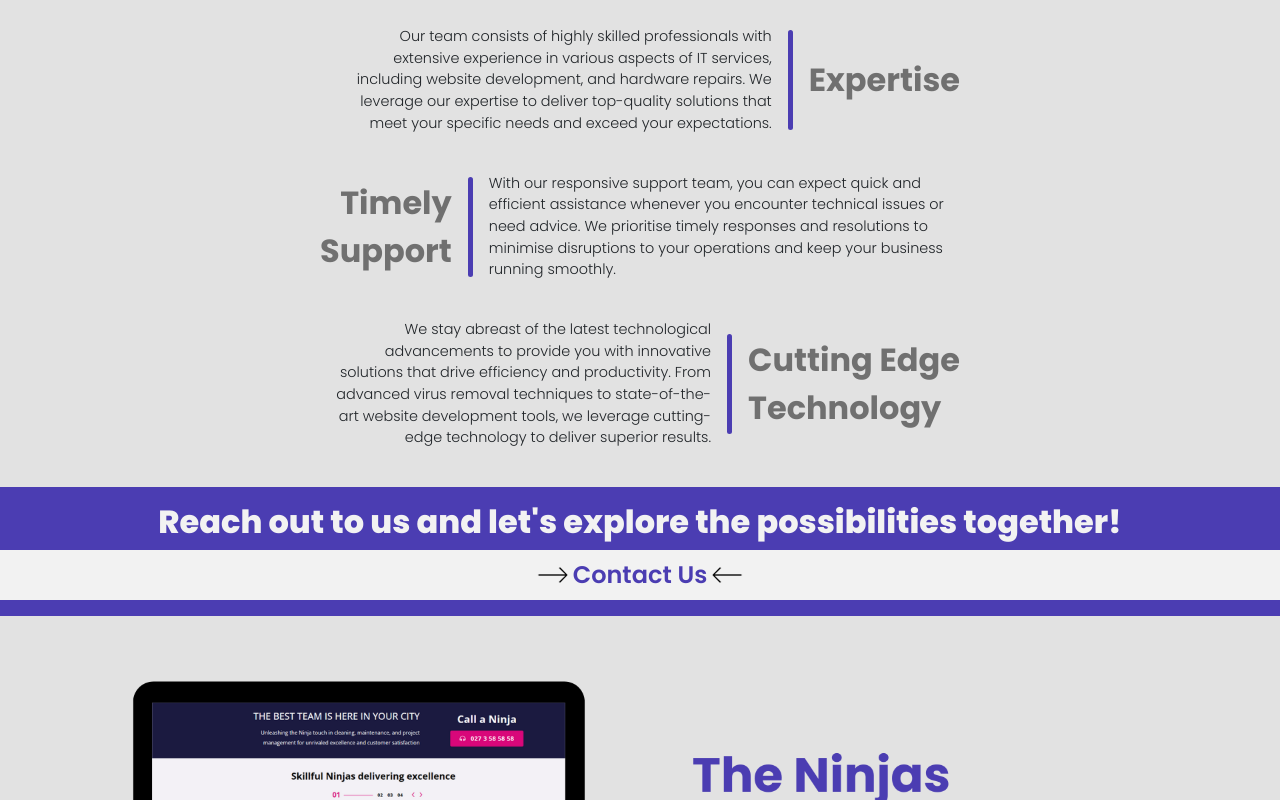
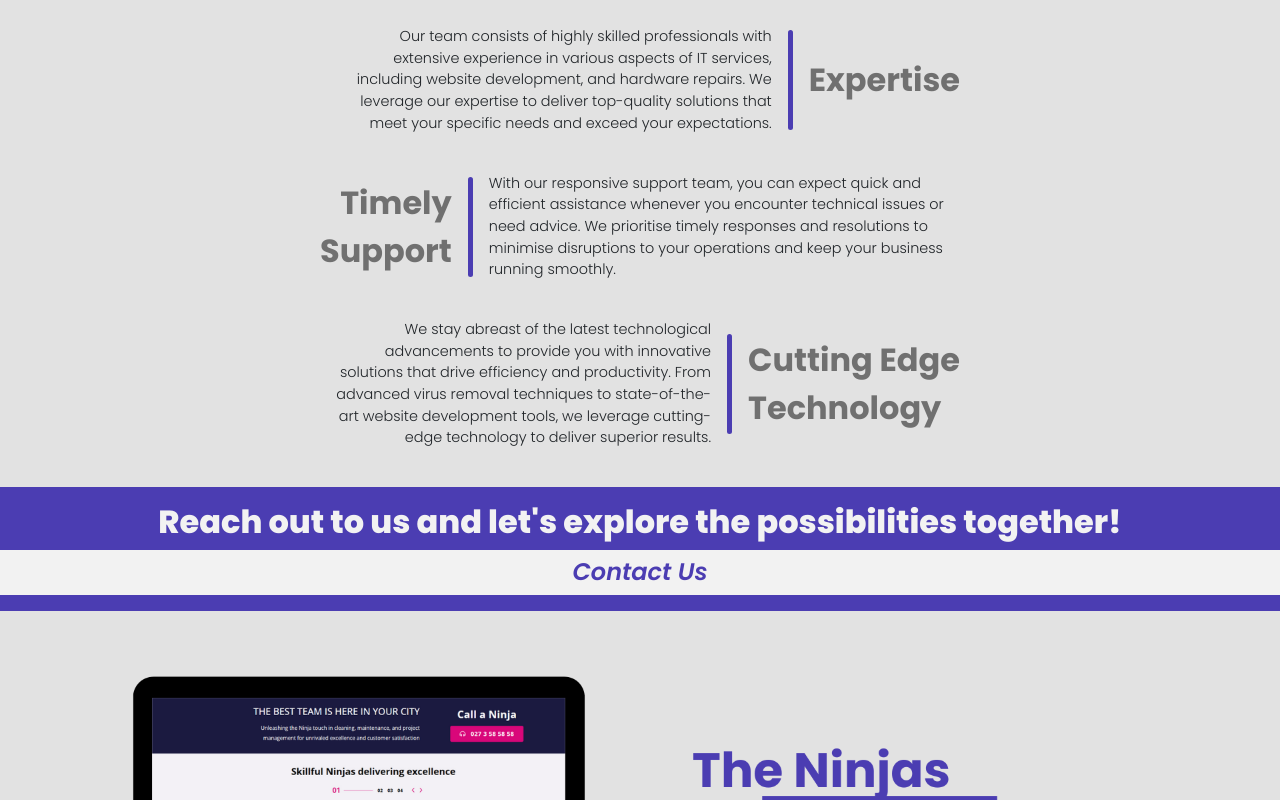
Before and after one commit to baayesh/TechMe, a React (Create React App) app: page / in a window 1280 px wide. Shown: the part 1619-2419 px from the top of the page. Built offline with nearby package versions, Linux system fonts and the light colour scheme; a web font is replaced by a local one.

Commit message:
change home page links to italic

```diff
--- a/src/components/Sub Header/Sub Header.jsx
+++ b/src/components/Sub Header/Sub Header.jsx
@@ -8,7 +8,7 @@ const SubHeader = ({headerText}) => {
       <div className="subhead-title">
         <div className="subhead-line"></div>
         <h2>{headerText}</h2>
-        <p>All&nbsp;Tech.Me&nbsp;Services</p>
+        <p>All&nbsp;TechME&nbsp;Services</p>
       </div>
     </div>
   );
--- a/src/pages/Home/Contact Us/ContactUs.css
+++ b/src/pages/Home/Contact Us/ContactUs.css
@@ -12,7 +12,9 @@
 .hm-cus-mdiv p {
   font-family: Poppins;
   font-weight: 600;
+  font-style: italic;
   color: #4b3db2;
+  background-color: #f2f2f2;
   font-size: 1.5rem;
   transition: color 0.5s ease;
   margin-bottom: 0;
@@ -28,21 +30,8 @@
   font-weight: 800;
 }
 
-.hm-cus-button {
-  display: flex;
-  justify-content: center;
-  align-items: center;
-  background-color: #f2f2f2;
-  gap: 0.4em;
-}
 
-.hm-cus-left-arrow{
-  animation: hm-cus-arrow-left 1.2s infinite alternate;
-}
 
-.hm-cus-right-arrow{
-  animation: hm-cus-arrow-right 1.2s infinite alternate;
-}
 .hm-cus-mdiv p:hover {
   font-family: Poppins;
   font-weight: 900;
@@ -52,21 +41,3 @@
 }
 
 /* Animarions */
-@keyframes hm-cus-arrow-left {
-  from {
-    transform: translateX(-20px) rotate(90deg);
-  }
-  to {
-    transform: translateX(12px) rotate(90deg);
-  }
-}
-
-
-@keyframes hm-cus-arrow-right {
-    from {
-      transform: translateX(20px) rotate(270deg);
-    }
-    to {
-      transform: translateX(-12px) rotate(270deg);
-    }
-  }
--- a/src/pages/Home/Contact Us/ContactUs.jsx
+++ b/src/pages/Home/Contact Us/ContactUs.jsx
@@ -8,78 +8,13 @@ const ContactUs = () => {
     <div>
       <div className="hm-cus-mdiv">
         <h3>Reach out to us and let's explore the possibilities together!</h3>
-        <div className="hm-cus-button">
-          <div>
-            <svg
-              width="50px"
-              height="50px"
-              viewBox="-2.4 -2.4 28.80 28.80"
-              fill="none"
-              className="hm-cus-left-arrow"
-              xmlns="http://www.w3.org/2000/svg"
-              transform="rotate(90)"
-              stroke="#000000"
-              id="Ayesh"
-            >
-              <g stroke-width="0" />
 
-              <g
-                stroke-linecap="round"
-                stroke-linejoin="round"
-                stroke="#000000"
-                stroke-width="0.048"
-                id="Ayesh"
-              />
 
-              <g>
-                {" "}
-                <path
-                  d="M12 4V20M12 4L8 8M12 4L16 8"
-                  stroke="#000000"
-                  stroke-width="0.768"
-                  stroke-linecap="round"
-                  stroke-linejoin="round"
-                  id="Ayesh"
-                />{" "}
-              </g>
-            </svg>
-          </div>
           <Link to="/contact-us" className="hm-cus-mlink">
             <p>Contact Us</p>
           </Link>
-          <div>
-            <svg
-              width="50px"
-              height="50px"
-              viewBox="-2.4 -2.4 28.80 28.80"
-              fill="none"
-              className="hm-cus-right-arrow"
-              xmlns="http://www.w3.org/2000/svg"
-              transform="rotate(270)"
-              stroke="#000000"
-            >
-              <g stroke-width="0" />
 
-              <g
-                stroke-linecap="round"
-                stroke-linejoin="round"
-                stroke="#000000"
-                stroke-width="0.048"
-              />
 
-              <g>
-                {" "}
-                <path
-                  d="M12 4V20M12 4L8 8M12 4L16 8"
-                  stroke="#000000"
-                  stroke-width="0.768"
-                  stroke-linecap="round"
-                  stroke-linejoin="round"
-                />{" "}
-              </g>
-            </svg>
-          </div>
-        </div>
       </div>
     </div>
   );
--- a/src/pages/Home/Hero/hero.css
+++ b/src/pages/Home/Hero/hero.css
@@ -12,18 +12,20 @@
 .hm-hr-mlink {
   /* Fonts */
   font-family: Poppins, sans-serif;
-  font-weight: 700;
+  font-weight: 500;
+  font-style: italic;
   font-size: 1.5rem;
   color: #f2f2f2;
   text-decoration: none;
   /* Spaces and sizes */
   margin-top: 2em;
   /* Animations */
-  transition: all 0.3s ease-in-out;
+  transition: hover 0.3s ease-in-out;
 }
 
 .hm-hr-mlink:hover{
   text-decoration: underline;
+  font-weight: 700;
 }
 
 
```
